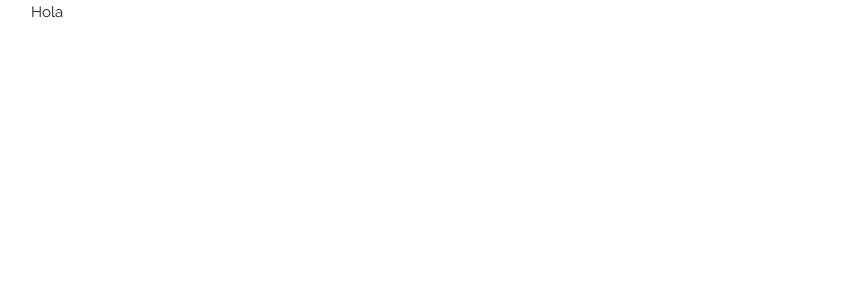
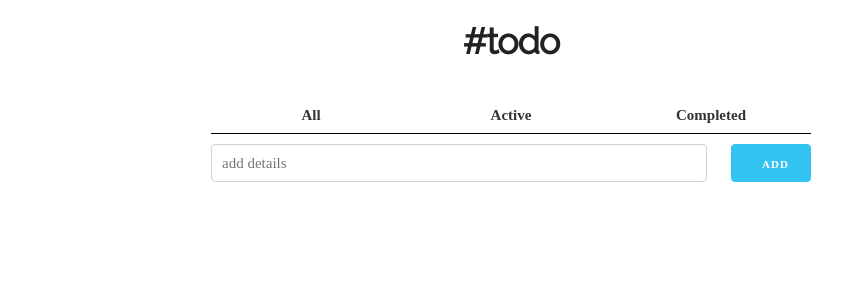
Before and after one commit to proyectojotazo/TODO-list, a React (Create React App) app: page / in a window 1280 px wide. Shown: the top 300 px of the page, without its empty margins (129-971 px from the left). Built offline with nearby package versions, Linux system fonts and the light colour scheme; a web font is replaced by a local one.

Commit message:
Añadida barra de navegación y formulario para añadir ToDo's

```diff
--- a/src/App.js
+++ b/src/App.js
@@ -1,8 +1,14 @@
+import Form from "./components/Form";
+import NavBar from "./components/NavBar";
 
 function App() {
   return (
-    <div className="container">
-      Hola
+    <div className="container main-content">
+      <div className="row">
+        <h1 className="title u-full-width">#todo</h1>
+      </div>
+      <NavBar />
+      <Form />
     </div>
   );
 }
--- /dev/null
+++ b/src/components/Form.js
@@ -0,0 +1,20 @@
+import React from "react";
+
+const Form = () => {
+  return (
+    <form className="row form">
+      <input
+        className="ten columns form__inp-txt"
+        type="text"
+        placeholder="add details"
+      />
+      <input
+        className="button-primary two columns form__inp-btn"
+        type="submit"
+        value="Add"
+      />
+    </form>
+  );
+};
+
+export default Form;
--- /dev/null
+++ b/src/components/NavBar.js
@@ -0,0 +1,27 @@
+import React from "react";
+
+const NavBar = () => {
+  return (
+    <nav className="row menu">
+      <ul className="u-full-width menu__ul">
+        <li className="menu__ul-item">
+          <a href="a" className="menu__ul-link">
+            All
+          </a>
+        </li>
+        <li className="menu__ul-item">
+          <a href="v" className="menu__ul-link">
+            Active
+          </a>
+        </li>
+        <li className="menu__ul-item">
+          <a href="b" className="menu__ul-link">
+            Completed
+          </a>
+        </li>
+      </ul>
+    </nav>
+  );
+};
+
+export default NavBar;
--- a/src/index.css
+++ b/src/index.css
@@ -7,3 +7,62 @@
   font-family: Raleway;
   src: url(./assets/fonts/Raleway-Regular.ttf);
 }
+
+.main-content{
+  font-family: Montserrat;
+}
+/* HEADER */
+
+.title{
+  margin-top: 2rem;
+  font-family: Raleway;
+  font-size: 36px;
+  font-weight: bold;
+  text-align: center;
+}
+
+/* MENU */
+
+.menu{
+  border-bottom: 1px solid #000;
+  display: flex;
+  justify-content: center;
+  margin: 0 auto;
+  margin-top: 2rem;
+  height: 30px;
+  max-width: 600px;
+}
+
+.menu__ul{
+  display: flex;
+  justify-content: space-around;
+  margin: 0 auto;
+  list-style: none;
+  height: 100%;
+}
+
+.menu__ul-item{
+  width: 10rem;
+  height: 90%;
+  margin-bottom: 0;
+  text-align: center;
+  transition:all 200ms;
+}
+
+.menu__ul-item:hover{
+  border-bottom: 4px solid #48b;
+}
+
+.menu__ul-link{
+  color: rgba(51, 51, 51, 1);
+  text-decoration: none;
+  font-weight: bold;
+}
+
+/* FORM */
+
+.form{
+  padding-top: 1rem;
+  margin: 0 auto;
+  max-width: 600px;
+}
--- a/src/index.js
+++ b/src/index.js
@@ -1,8 +1,8 @@
 import React from "react";
 import ReactDOM from "react-dom";
-import "./index.css";
 import './assets/css/normalize.css'
 import './assets/css/skeleton.css'
+import "./index.css";
 import App from "./App";
 
 ReactDOM.render(<App />, document.getElementById("root"));
```
